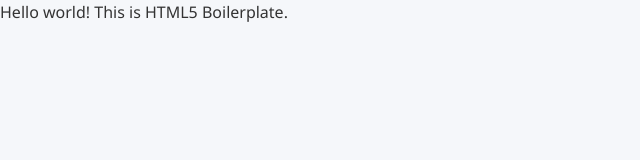
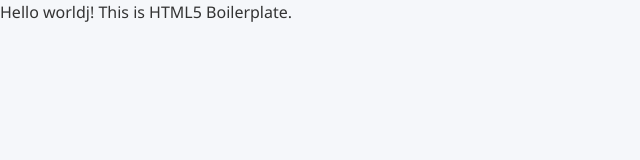
Before and after one commit to MayerlyPanteves/GA7-220501096-AA1-EV01, a website built with webpack: page index.html in a window 1280 px wide. Shown: the full height of the page, 0-640 px from the left. Built offline with nearby package versions, Linux system fonts and the light colour scheme.

Commit message:
Actualización de archivos base del proyecto

```diff
--- a/index.html
+++ b/index.html
@@ -10,7 +10,7 @@
 </head>
 <body>
 <!-- Contenido principal -->
-<p>Hello world! This is HTML5 Boilerplate.</p>
+<p>Hello worldj! This is HTML5 Boilerplate.</p>
 <script src="js/app.js"></script> <!-- Cambiado de wp.js a app.js -->
 </body>
 </html>
```
